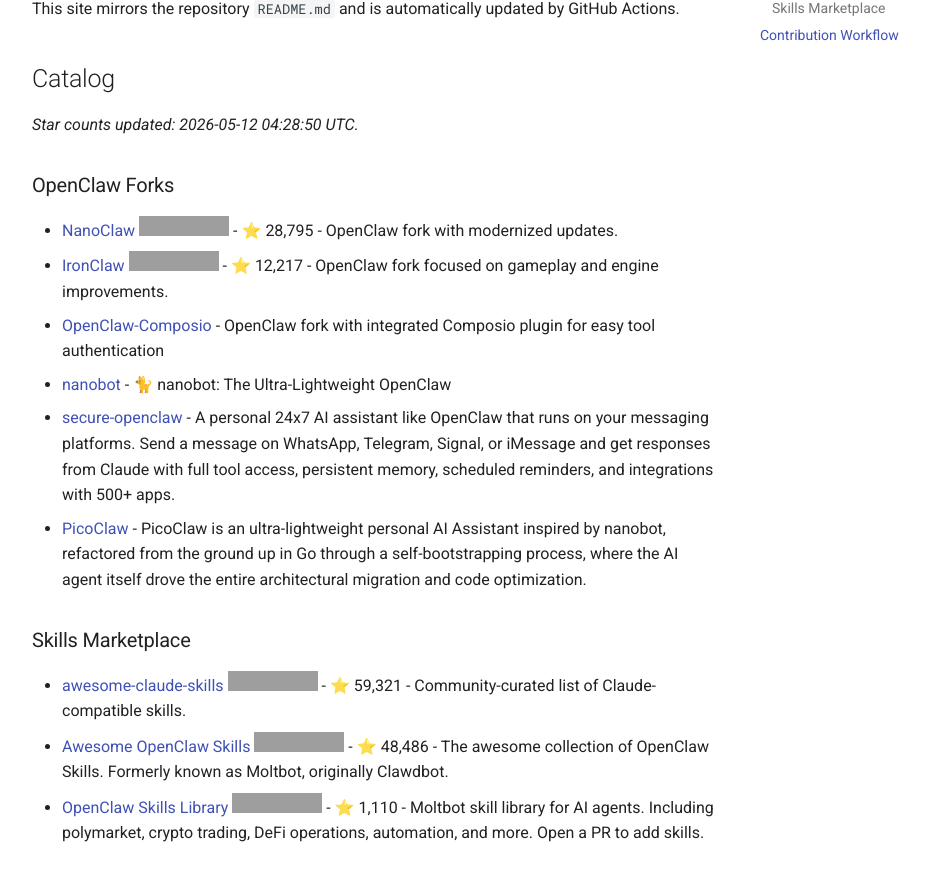
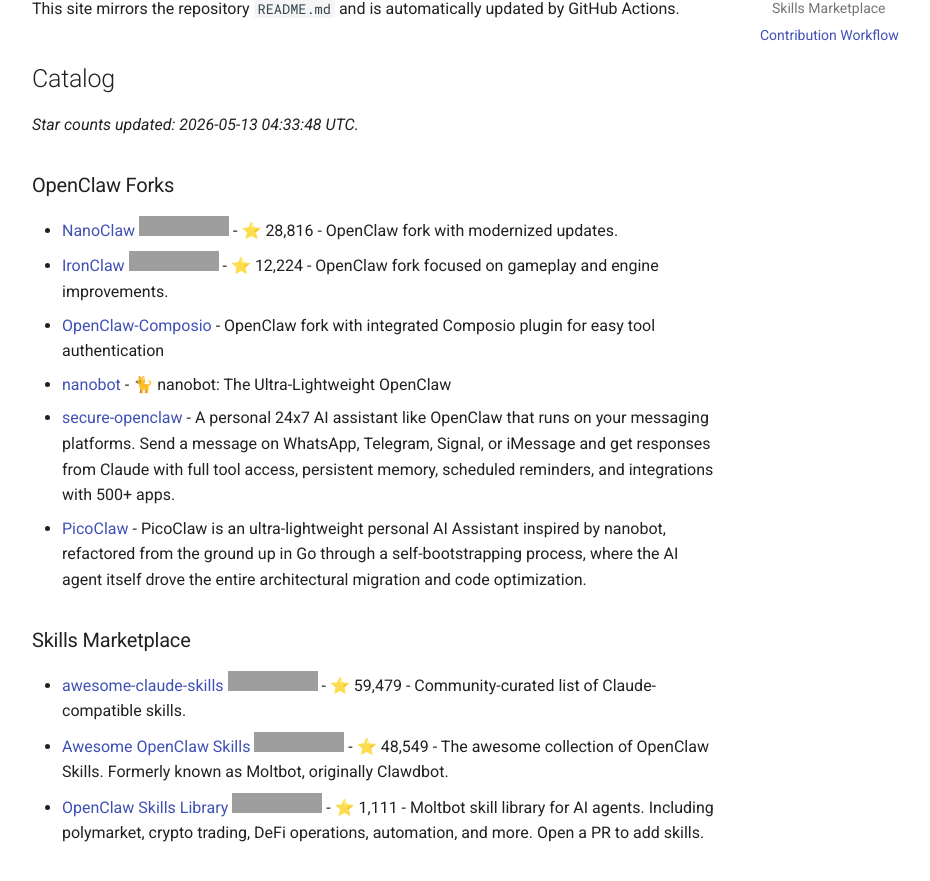
Before and after one commit to andrijdavid/awesome-claw, an MkDocs documentation site: the page built from docs/index.md, in a window 1280 px wide and 1316 px high, cut to the strip 184-1075 px from the top of the window. Shown: the top 881 px of the strip, without its empty margins (264-1194 px from the left). Built offline with MkDocs 1.6.1 and Material for MkDocs 9.7.7, drawn with Linux system fonts in a browser that asks for light colours; comment, search, counter and statistics services are not loaded; grey boxes are pictures that could not be loaded.

Commit message:
chore: update repository stars

```diff
--- a/docs/index.md
+++ b/docs/index.md
@@ -6,12 +6,12 @@ This site mirrors the repository `README.md` and is automatically updated by Git
 
 <!-- BEGIN: GENERATED_REPO_LIST -->
 
-_Star counts updated: 2026-05-12 04:28:50 UTC._
+_Star counts updated: 2026-05-13 04:33:48 UTC._
 
 ### OpenClaw Forks
 
-- [NanoClaw](https://github.com/qwibitai/nanoclaw) ![GitHub Repo stars](https://img.shields.io/github/stars/qwibitai/nanoclaw?style=flat-square) - ⭐ 28,795 - OpenClaw fork with modernized updates.
-- [IronClaw](https://github.com/nearai/ironclaw) ![GitHub Repo stars](https://img.shields.io/github/stars/nearai/ironclaw?style=flat-square) - ⭐ 12,217 - OpenClaw fork focused on gameplay and engine improvements.
+- [NanoClaw](https://github.com/qwibitai/nanoclaw) ![GitHub Repo stars](https://img.shields.io/github/stars/qwibitai/nanoclaw?style=flat-square) - ⭐ 28,816 - OpenClaw fork with modernized updates.
+- [IronClaw](https://github.com/nearai/ironclaw) ![GitHub Repo stars](https://img.shields.io/github/stars/nearai/ironclaw?style=flat-square) - ⭐ 12,224 - OpenClaw fork focused on gameplay and engine improvements.
 - [OpenClaw-Composio](https://github.com/ComposioHQ/openclaw-composio) - OpenClaw fork with integrated Composio plugin for easy tool authentication
 - [nanobot](https://github.com/HKUDS/nanobot) - 🐈 nanobot: The Ultra-Lightweight OpenClaw
 - [secure-openclaw](https://github.com/ComposioHQ/secure-openclaw) - A personal 24x7 AI assistant like OpenClaw that runs on your messaging platforms. Send a message on WhatsApp, Telegram, Signal, or iMessage and get responses from Claude with full tool access, persistent memory, scheduled reminders, and integrations with 500+ apps.
@@ -19,9 +19,9 @@ _Star counts updated: 2026-05-12 04:28:50 UTC._
 
 ### Skills Marketplace
 
-- [awesome-claude-skills](https://github.com/ComposioHQ/awesome-claude-skills) ![GitHub Repo stars](https://img.shields.io/github/stars/ComposioHQ/awesome-claude-skills?style=flat-square) - ⭐ 59,321 - Community-curated list of Claude-compatible skills.
-- [Awesome OpenClaw Skills](https://github.com/VoltAgent/awesome-openclaw-skills) ![GitHub Repo stars](https://img.shields.io/github/stars/VoltAgent/awesome-openclaw-skills?style=flat-square) - ⭐ 48,486 - The awesome collection of OpenClaw Skills. Formerly known as Moltbot, originally Clawdbot.
-- [OpenClaw Skills Library](https://github.com/BankrBot/openclaw-skills) ![GitHub Repo stars](https://img.shields.io/github/stars/BankrBot/openclaw-skills?style=flat-square) - ⭐ 1,110 - Moltbot skill library for AI agents. Including polymarket, crypto trading, DeFi operations, automation, and more. Open a PR to add skills.
+- [awesome-claude-skills](https://github.com/ComposioHQ/awesome-claude-skills) ![GitHub Repo stars](https://img.shields.io/github/stars/ComposioHQ/awesome-claude-skills?style=flat-square) - ⭐ 59,479 - Community-curated list of Claude-compatible skills.
+- [Awesome OpenClaw Skills](https://github.com/VoltAgent/awesome-openclaw-skills) ![GitHub Repo stars](https://img.shields.io/github/stars/VoltAgent/awesome-openclaw-skills?style=flat-square) - ⭐ 48,549 - The awesome collection of OpenClaw Skills. Formerly known as Moltbot, originally Clawdbot.
+- [OpenClaw Skills Library](https://github.com/BankrBot/openclaw-skills) ![GitHub Repo stars](https://img.shields.io/github/stars/BankrBot/openclaw-skills?style=flat-square) - ⭐ 1,111 - Moltbot skill library for AI agents. Including polymarket, crypto trading, DeFi operations, automation, and more. Open a PR to add skills.
 
 <!-- END: GENERATED_REPO_LIST -->
 
```
Also changed, not shown: README.md (+6 -6 lines).
